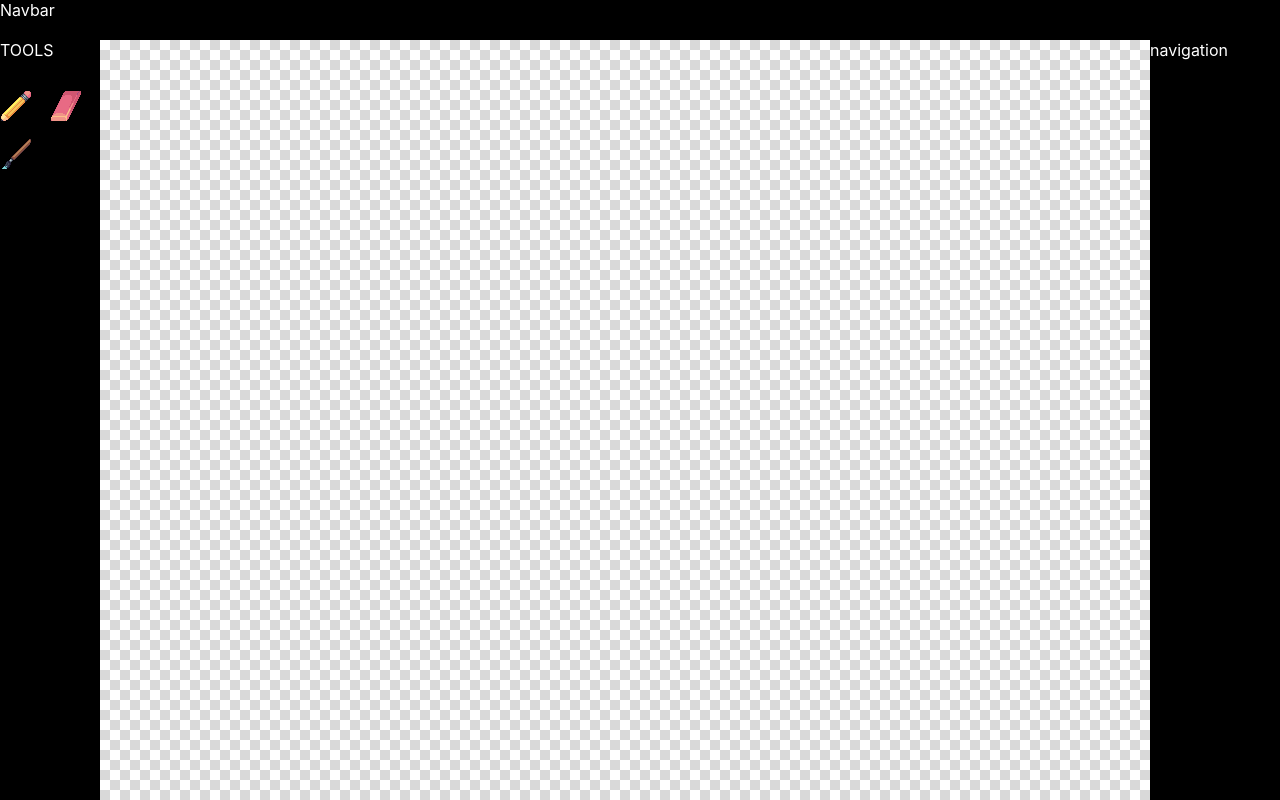
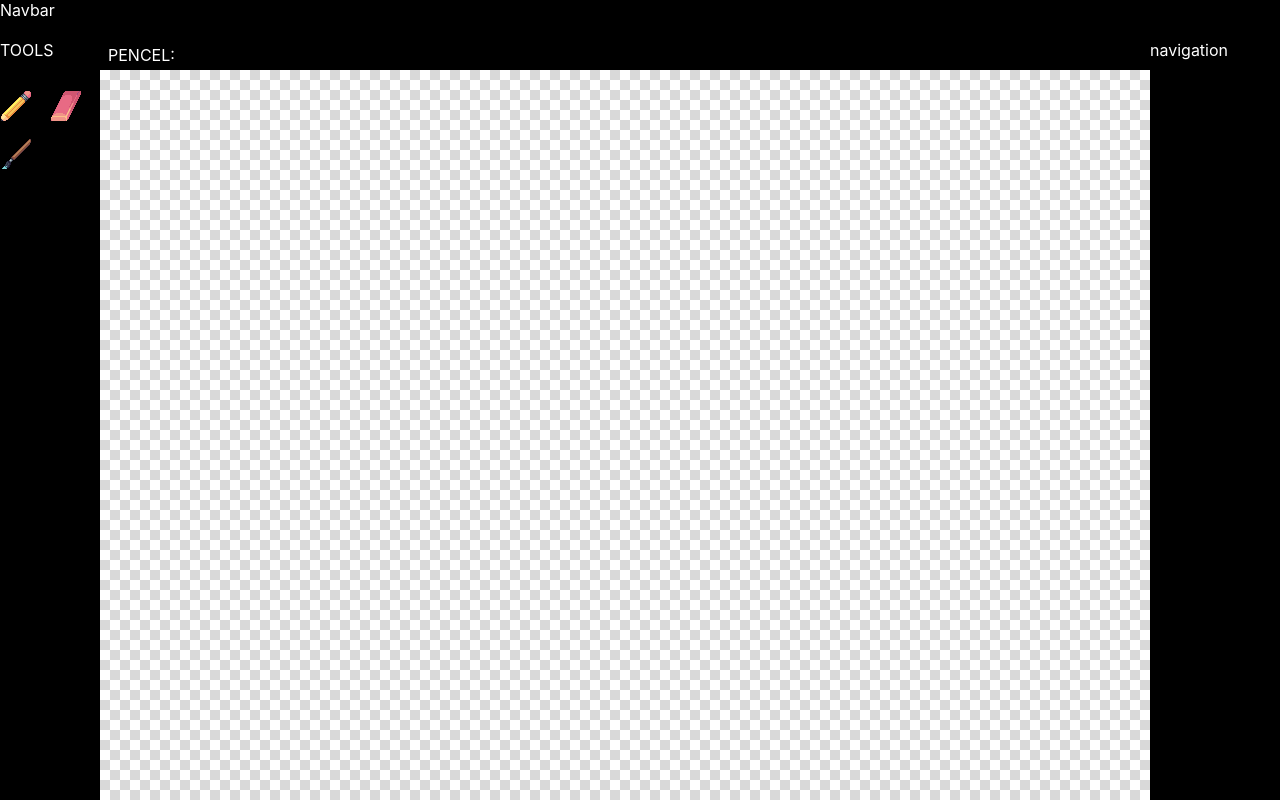
Before and after one commit to En11x/pixel, a React (Vite) app: page / in a window 1280 px wide. Shown: the top 800 px of the page. Built offline with nearby package versions, Linux system fonts and the light colour scheme.

Commit message:
WIP: ToolOption

```diff
--- a/src/App.tsx
+++ b/src/App.tsx
@@ -1,9 +1,9 @@
 import { Canvas } from '@/components/canvas'
-import { CanvasContainer } from '@/components/canvas/Container'
 import { Layout } from '@/components/layout'
 import { Navbar } from '@/components/navbar'
 import { Navigation } from '@/components/navigation'
 import { Tool } from '@/components/tools'
+import { ToolOption } from './components/tools/ToolOption'
 
 function App() {
   return (
@@ -11,9 +11,10 @@ function App() {
       <Navbar />
       <Layout>
         <Tool />
-        <CanvasContainer>
+        <div className='flex flex-col'>
+          <ToolOption />
           <Canvas />
-        </CanvasContainer>
+        </div>
         <Navigation />
       </Layout>
     </div>
--- a/src/components/canvas/Container.tsx
+++ /dev/null
@@ -1,9 +0,0 @@
-import { FC, ReactNode } from 'react'
-
-interface ContainerProps {
-  children?: ReactNode
-}
-
-export const CanvasContainer: FC<ContainerProps> = ({ children }: { children?: ReactNode }) => {
-  return <div className='f-center'>{children}</div>
-}
--- a/src/components/canvas/index.tsx
+++ b/src/components/canvas/index.tsx
@@ -108,5 +108,9 @@ export const Canvas = () => {
     // eslint-disable-next-line react-hooks/exhaustive-deps
   }, [])
 
-  return <canvas ref={canvasRef}></canvas>
+  return (
+    <div className='f-center flex-1'>
+      <canvas ref={canvasRef}></canvas>
+    </div>
+  )
 }
--- /dev/null
+++ b/src/components/tools/ToolOption.tsx
@@ -0,0 +1,11 @@
+import { useStore } from '@/store'
+
+export const ToolOption = () => {
+  const currentTool = useStore(s => s.currentTool)
+
+  return (
+    <div className='w-100% bg-222 h-30px flex items-center px-2 fs-12'>
+      <div className='f-center'>{currentTool}:</div>
+    </div>
+  )
+}
--- a/vite.config.ts
+++ b/vite.config.ts
@@ -12,8 +12,10 @@ export default defineConfig({
       presets: [presetUno(), presetAttributify()],
       rules: [
         ['bg-333', { 'background-color': '#333' }],
+        ['bg-222', { 'background-color': '#222' }],
         ['tool-hover', { 'background-color': 'rgba(255,255,255,.2)' }],
         ['tool-selected', { 'background-color': '#2084fc' }],
+        [/^fs-(.+)$/, ([, v]) => ({ 'font-size': `${v}px` })],
         [
           /^repeat-(.+)$/,
           ([, v]) => ({ display: 'grid', 'grid-template-columns': `repeat(${v},1fr)` })
```
